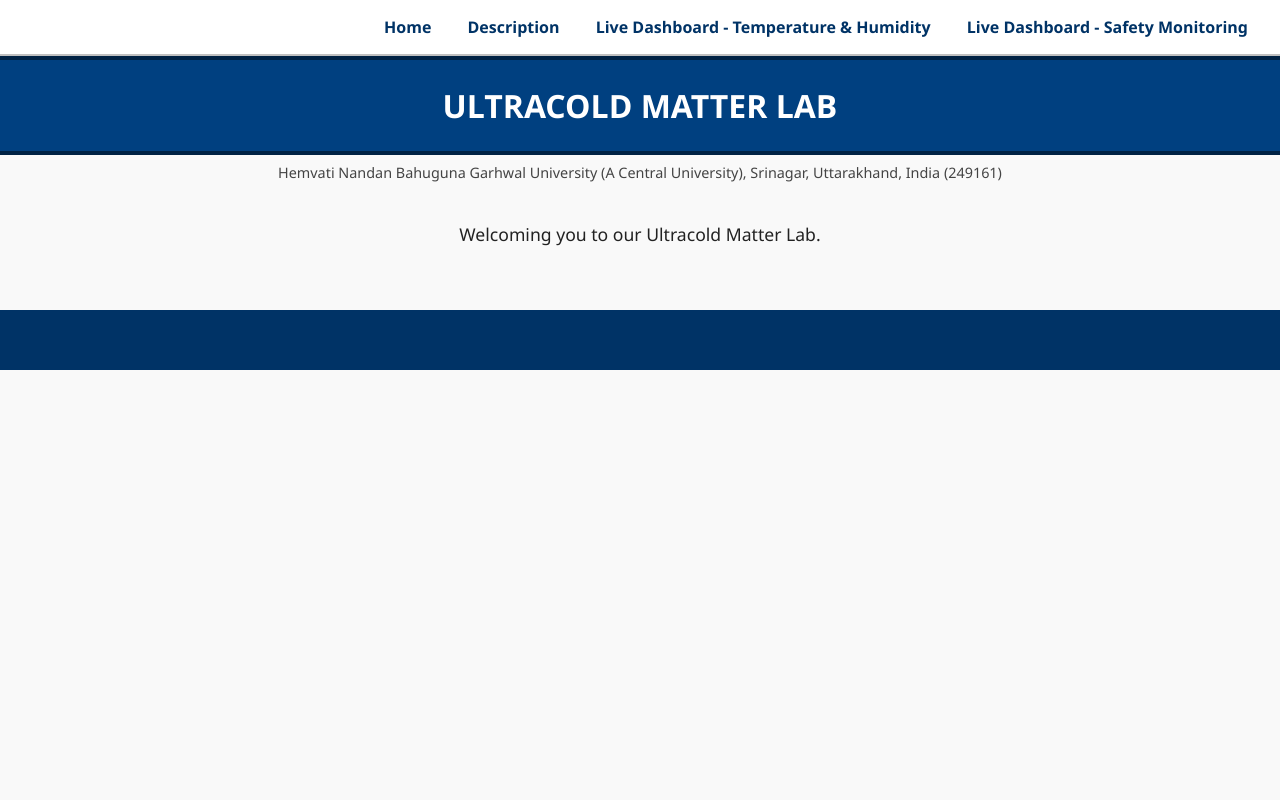
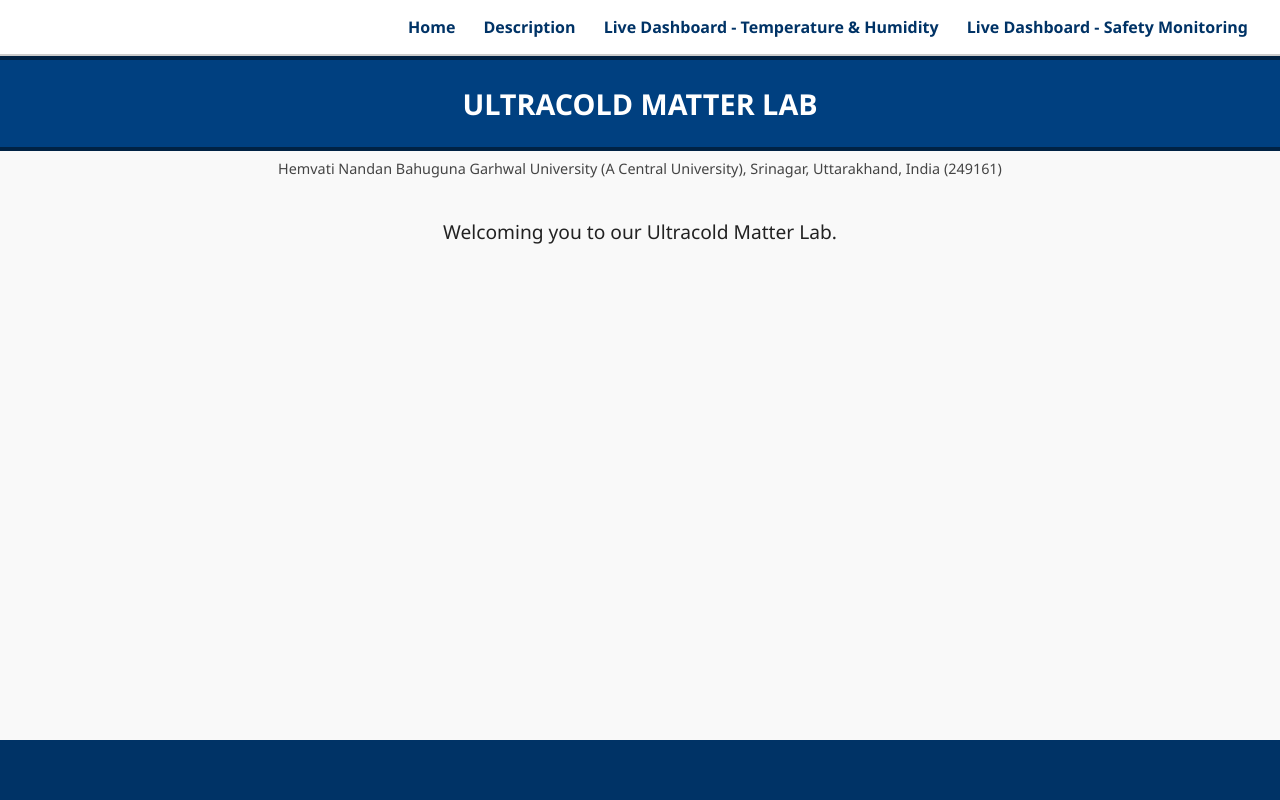
Before and after one commit to UltracoldMatter/ultracoldmatterlab, a plain HTML site: page index.html in a window 1280 px wide. Drawn offline with Linux system fonts and the light colour scheme.

Commit message:
Update index.html

```diff
--- a/index.html
+++ b/index.html
@@ -9,43 +9,46 @@
       margin: 0;
       font-family: 'Segoe UI', Tahoma, Geneva, Verdana, sans-serif;
       background-color: #f9f9f9;
+      display: flex;
+      flex-direction: column;
+      min-height: 100vh;
     }
 
-    /* Navigation Bar */
+    /* Top navigation bar */
     .navbar {
-      background-color: white;
+      background-color: #ffffff;
+      color: #003366;
       padding: 1rem 2rem;
       display: flex;
       justify-content: flex-end;
       align-items: center;
-      border-bottom: 2px solid #c0c0c0;
+      border-bottom: 2px solid #ccc;
     }
 
     .nav-links a {
       color: #003366;
       text-decoration: none;
-      margin-left: 2rem;
+      margin-left: 1.5rem;
       font-weight: 600;
-      font-size: 1rem;
     }
 
     .nav-links a:hover {
       text-decoration: underline;
     }
 
-    /* Lab Title */
+    /* Lab title bar */
     .lab-header {
       background-color: #004080;
       color: white;
       padding: 1.5rem;
       text-align: center;
-      font-size: 2rem;
+      font-size: 1.8rem;
       font-weight: bold;
       border-top: 4px solid #002244;
       border-bottom: 4px solid #002244;
     }
 
-    /* University Subtitle */
+    /* University subtitle */
     .sub-header {
       text-align: center;
       font-size: 0.9rem;
@@ -53,19 +56,19 @@
       padding: 0.5rem 1rem;
     }
 
-    /* Body Content */
+    /* Page content */
     .main-content {
+      flex: 1;
+      text-align: center;
       padding: 2rem;
-      text-align: center;
-      font-size: 1.1rem;
+      font-size: 1.2rem;
       color: #222;
     }
 
     /* Footer */
-    footer {
+    .footer {
       background-color: #003366;
       height: 60px;
-      margin-top: 2rem;
     }
   </style>
 </head>
@@ -81,23 +84,23 @@
     </div>
   </div>
 
-  <!-- Lab Header -->
+  <!-- Lab Title Bar -->
   <div class="lab-header">
     ULTRACOLD MATTER LAB
   </div>
 
-  <!-- Sub Header -->
+  <!-- University Subtitle -->
   <div class="sub-header">
     Hemvati Nandan Bahuguna Garhwal University (A Central University), Srinagar, Uttarakhand, India (249161)
   </div>
 
-  <!-- Welcome Content -->
+  <!-- Main Content -->
   <div class="main-content">
     Welcoming you to our Ultracold Matter Lab.
   </div>
 
   <!-- Footer -->
-  <footer></footer>
+  <div class="footer"></div>
 
 </body>
 </html>
```
